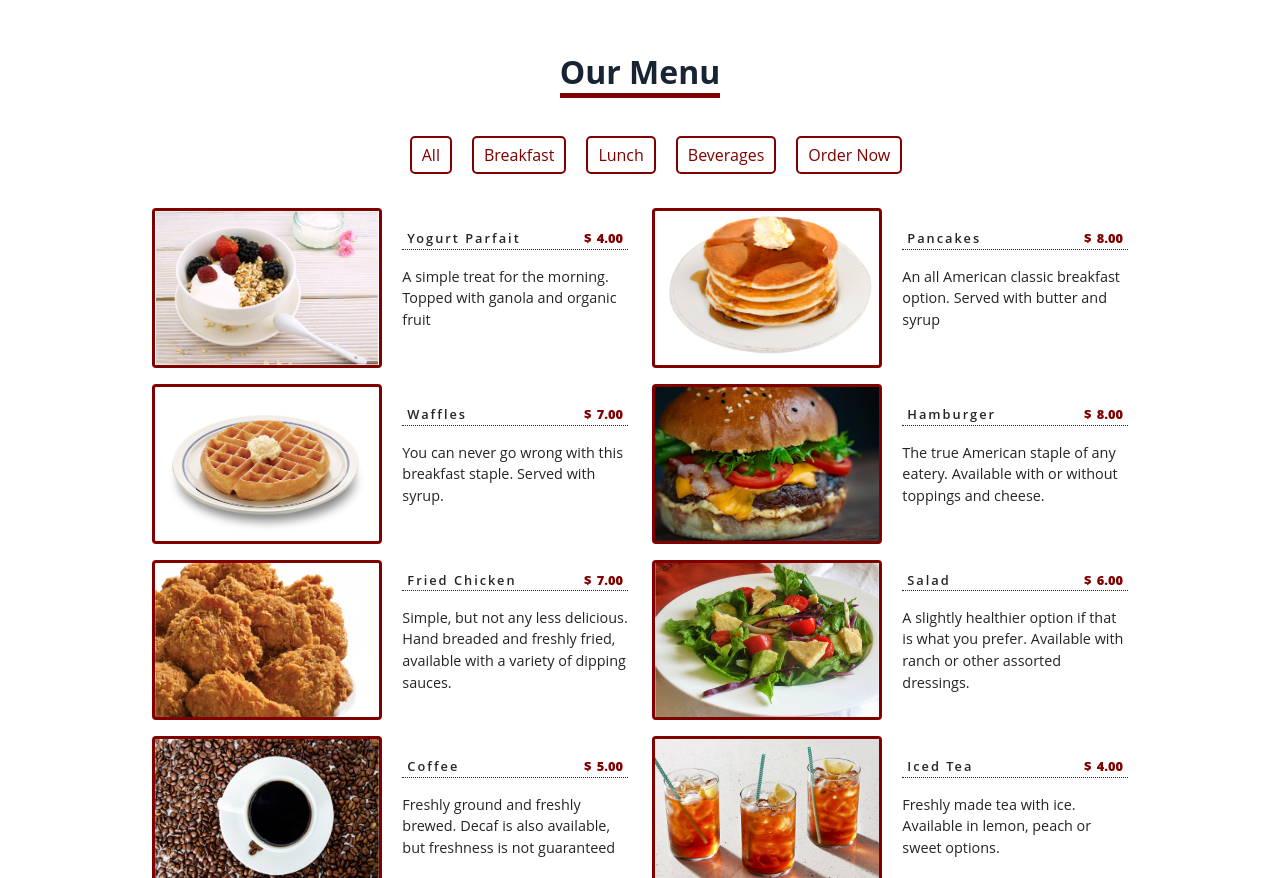
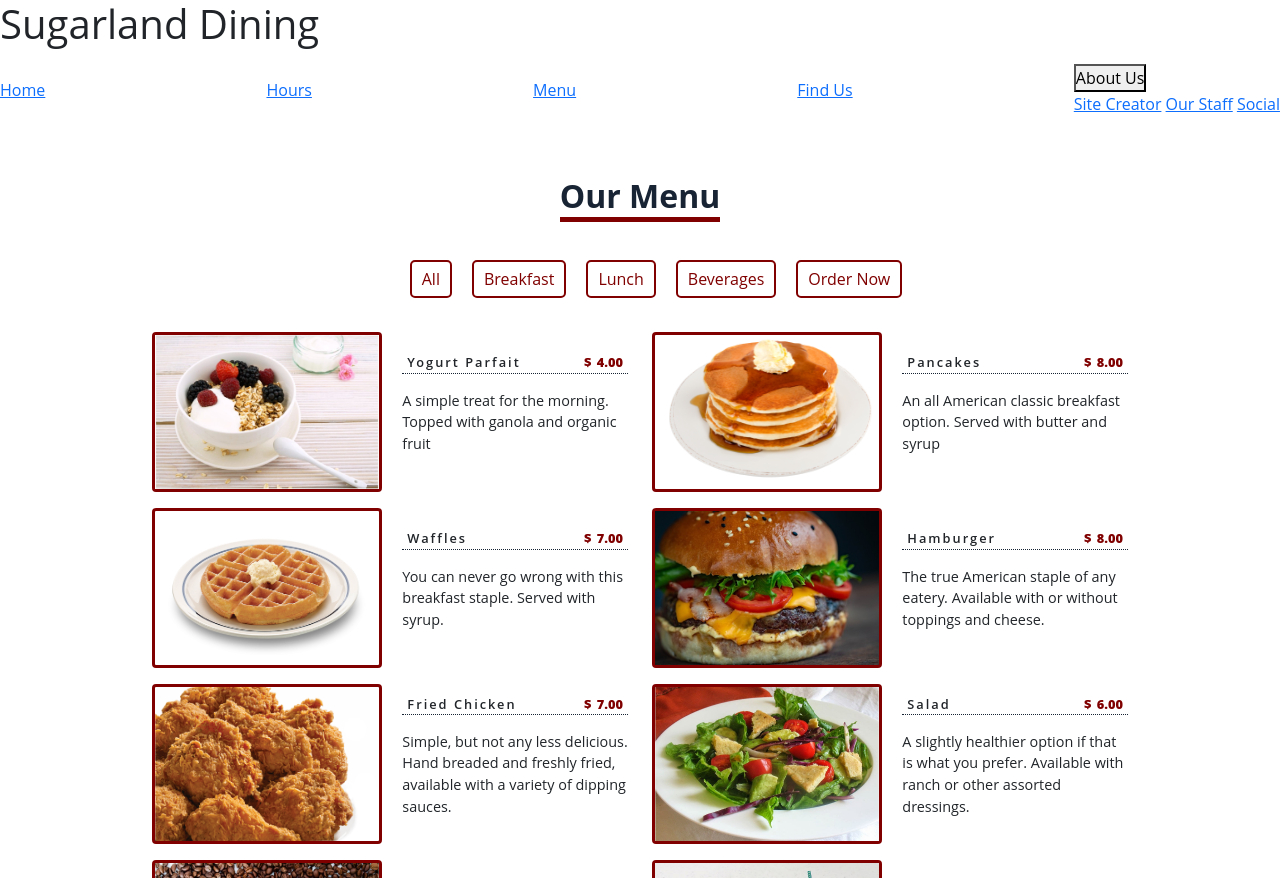
Before and after one commit to CIS-Spring-2024/cis2336-assignment3-jjyanez, a plain HTML site: page index.html in a window 1280 px wide. Shown: the top 878 px of the page. Drawn offline with nearby package versions, Linux system fonts and the light colour scheme.

Commit message:
getting somewhere

```diff
--- a/index.html
+++ b/index.html
@@ -14,8 +14,24 @@
 
 
 <body>
-    <div>
-
+    <header>
+        <h1>Sugarland Dining</h1>
+    </header>
+    <div class="navbar">
+        <a href="main.html">Home</a>
+        <a href="hours.html">Hours</a>
+        <a href="menu.html">Menu</a>
+        <a href="locate.html">Find Us</a>
+        <div class="dropdown">
+            <button class="dropbtn">About Us
+                <i class="fa fa-caret-down"></i>
+            </button>
+            <div class="dropdown-content">
+                <a href="maker.html">Site Creator</a>
+                <a href="staff.html">Our Staff</a>
+                <a href="socials.html">Social</a>
+            </div>
+        </div>
     </div>
     <div class="container" style="max-width: 1000px;">
         <!-- Menu title -->
```
